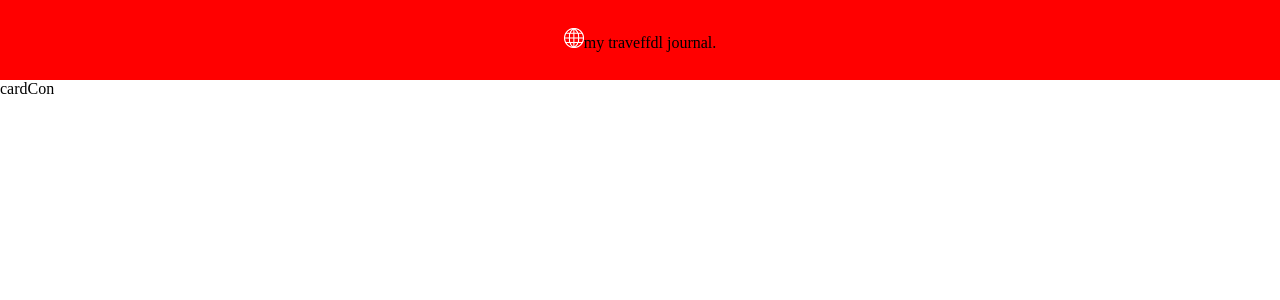
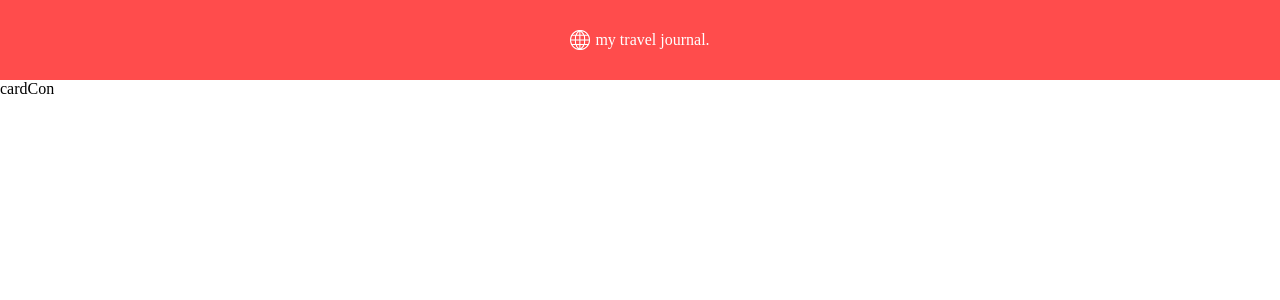
Before and after one commit to tanushsethi/travel-journal, a React (Create React App) app: page / in a window 1280 px wide. Shown: the top 300 px of the page. Built offline with nearby package versions, Linux system fonts and the light colour scheme.

Commit message:
navbar complete

```diff
--- a/src/App.css
+++ b/src/App.css
@@ -6,9 +6,14 @@
 
 .navCon{
     height: 10vh;
-    background-color: red;
+    background-color: rgb(255, 76, 76);
     display: flex;
     justify-content: center;
+    align-items: center;
+}
+
+.logoCon{
+    display: flex;
     align-items: center;
 }
 
@@ -17,3 +22,8 @@
     width: 20px;
     object-fit: cover;
 }
+
+.logoText{
+    color: white;
+    margin-left: 5px;
+}
--- a/src/components/Navbar.js
+++ b/src/components/Navbar.js
@@ -5,7 +5,7 @@ function Navbar(){
       <div className="navCon">
         <div className="logoCon">
           <img className="logoImg" src="images/globe.png" alt=""/>
-          <span className="logoText">my traveffdl journal.</span>
+          <span className="logoText">my travel journal.</span>
         </div>
       </div>
     );
```
